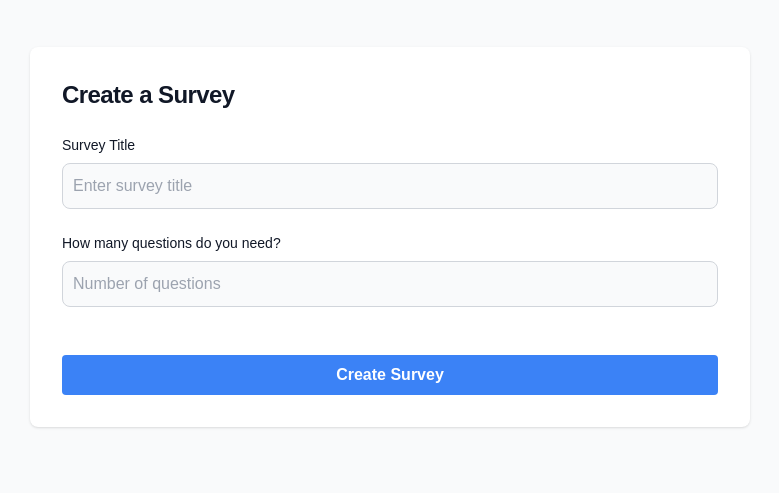
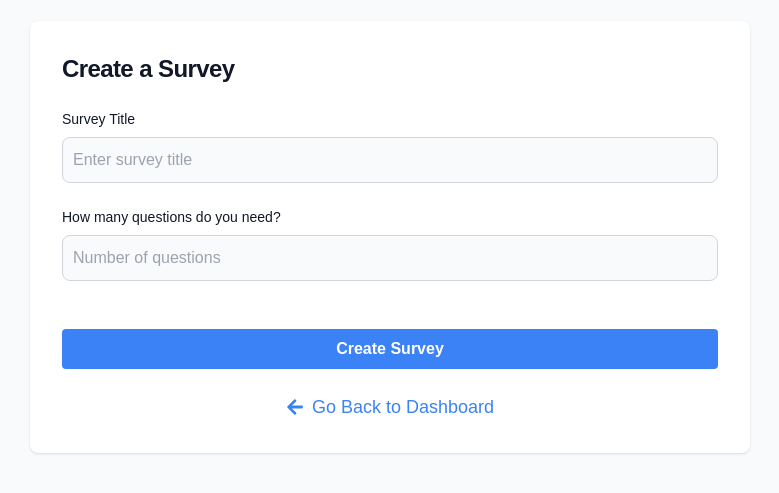
Before and after one commit to rajrana437/quicksurvey, a Next.js app: page /survey/create in a window 1280 px wide. Shown: the part 163-656 px from the top of the page, without its empty margins (250-1029 px from the left). Built offline with nearby package versions, Linux system fonts and the light colour scheme.

Commit message:
Feat: Add go back button to craete survey page

```diff
--- a/src/app/survey/create/page.tsx
+++ b/src/app/survey/create/page.tsx
@@ -2,11 +2,11 @@
 
 import { useState } from 'react';
 import { useForm, Controller, useFieldArray } from 'react-hook-form';
-import { FaTrash, FaPlus, FaClipboard } from 'react-icons/fa';
+import { FaTrash, FaPlus, FaClipboard, FaArrowLeft } from 'react-icons/fa';  // Added FaArrowLeft for the back icon
 import './styles.css';
 import axios from 'axios';
 import { v4 as uuidv4 } from 'uuid';
-
+import Link from 'next/link';
 
 interface SurveyForm {
   title: string;
@@ -279,9 +279,23 @@ const CreateSurveyPage = () => {
             >
               Create Survey
             </button>
+
+            <div className="flex justify-center mt-6">
+              <Link href="/survey/responses" legacyBehavior>
+                <a className="flex items-center justify-center text-blue-500 hover:text-blue-700 font-medium text-lg">
+                  <FaArrowLeft className="mr-2" /> {/* Back Icon */}
+                  Go Back to Dashboard
+                </a>
+              </Link>
+            </div>
           </div>
+
         </div>
       </div>
+
+
+
+
       {/* Modal for reset confirmation */}
       {showModal && (
         <div className="fixed inset-0 flex items-center justify-center bg-gray-900 bg-opacity-50">
```
